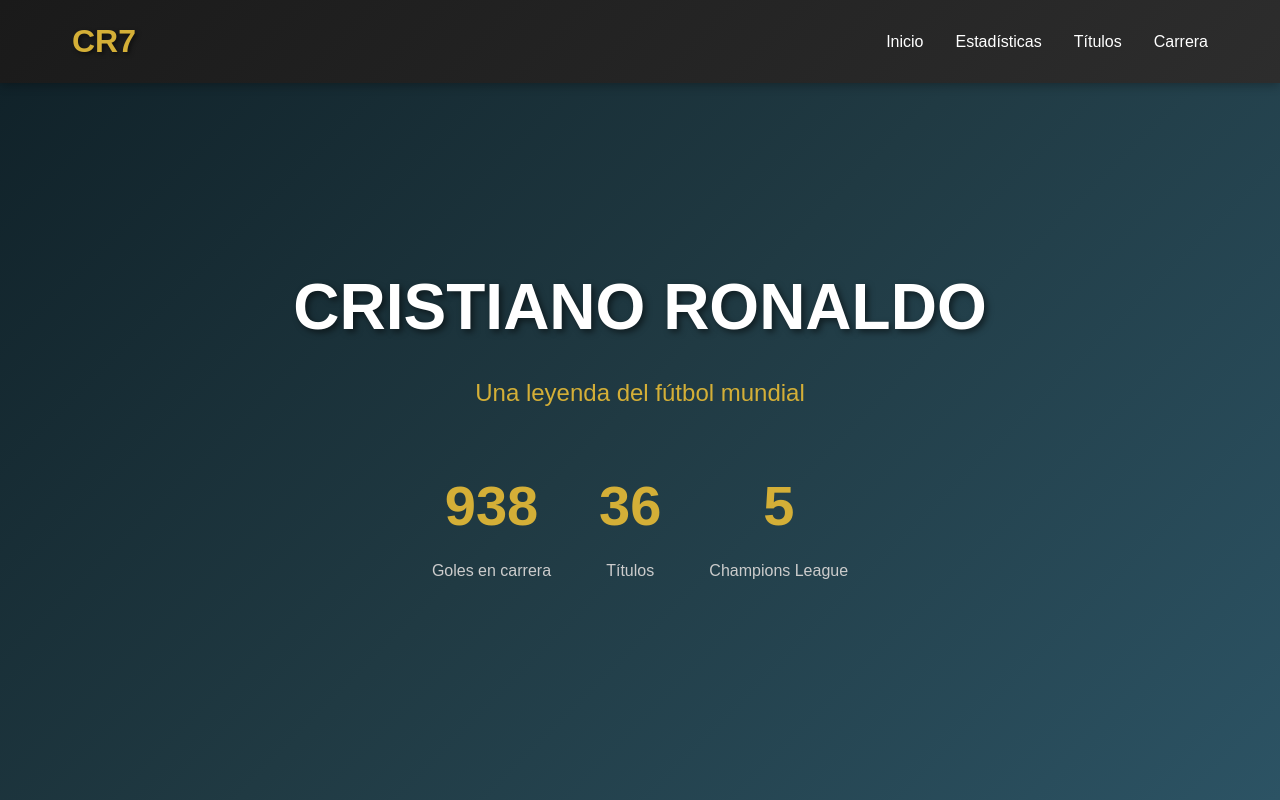
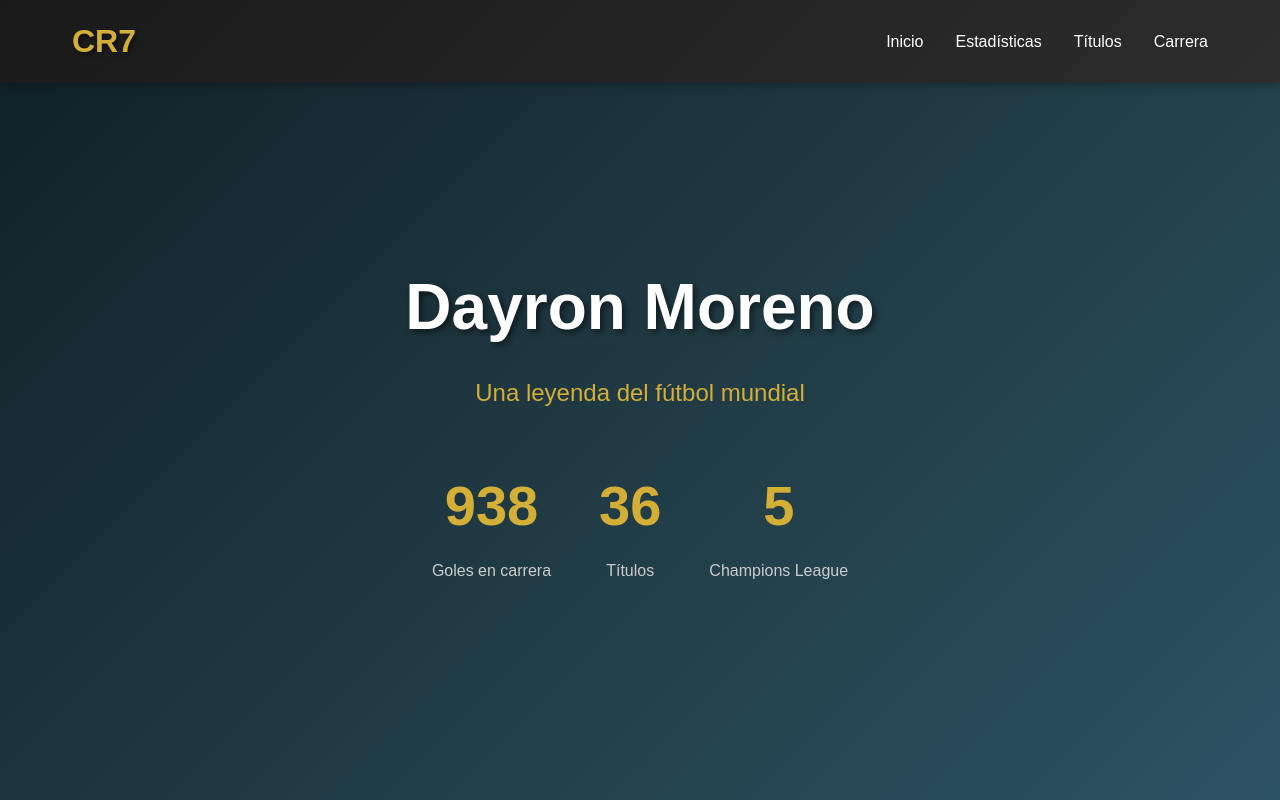
Before and after one commit to santiagoolivos98-creator/curso2, a plain HTML site: page index.html in a window 1280 px wide. Shown: the top 800 px of the page. Drawn offline with Linux system fonts and the light colour scheme.

Commit message:
cambie el nombre a Dayron

```diff
--- a/index.html
+++ b/index.html
@@ -21,7 +21,7 @@
 
     <section id="inicio" class="hero">
         <div class="hero-content">
-            <h1>CRISTIANO RONALDO</h1>
+            <h1>Dayron Moreno</h1>
             <p class="subtitle">Una leyenda del fútbol mundial</p>
             <div class="stats-quick">
                 <div class="stat-item">
```
